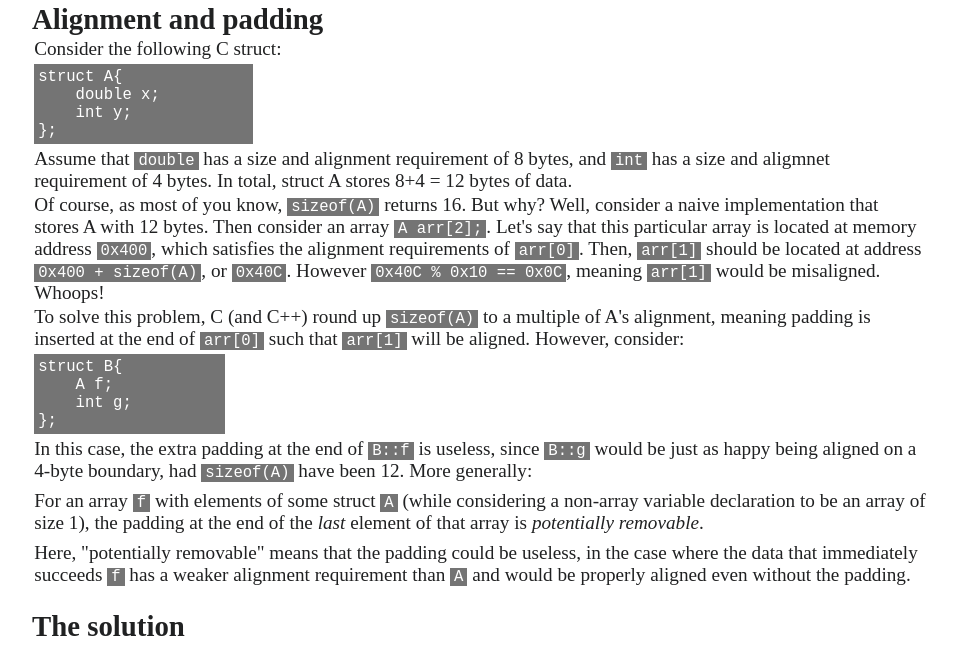
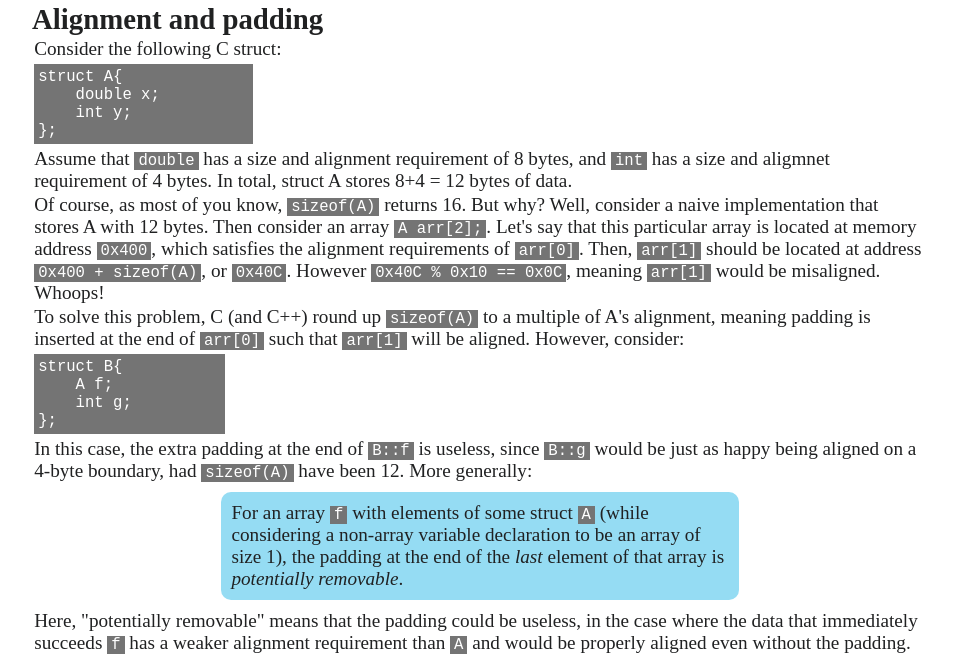
Before and after one commit to 00001H/blog, a plain HTML site: page 2025/09/28/stride.html in a window 1280 px wide. Shown: the part 99-763 px from the top of the page, without its empty margins (160-1117 px from the left). Drawn offline with Linux system fonts and the light colour scheme.

Commit message:
formatting

```diff
--- a/2025/09/28/stride.html
+++ b/2025/09/28/stride.html
@@ -10,6 +10,14 @@
                 padding-top: 4px;
                 padding-bottom: 4px;
                 display: block;
+            }
+            .def{
+                background-color: #95dcf3;
+                margin: 10px auto;
+                width: 58%;
+                padding: 10px;
+                border-radius: 10px;
+                box-sizing: border-box;
             }
             code{
                 background-color: #747474;
@@ -48,7 +56,7 @@
     int g;
 };</code>
 In this case, the extra padding at the end of <code>B::f</code> is useless, since <code>B::g</code> would be just as happy being aligned on a 4-byte boundary, had <code>sizeof(A)</code> have been 12. More generally:
-<span class="block">For an array <code>f</code> with elements of some struct <code>A</code> (while considering a non-array variable declaration to be an array of size 1), the padding at the end of the <em>last</em> element of that array is <em>potentially removable</em>.</span>
+<span class="block def">For an array <code>f</code> with elements of some struct <code>A</code> (while considering a non-array variable declaration to be an array of size 1), the padding at the end of the <em>last</em> element of that array is <em>potentially removable</em>.</span>
 Here, "potentially removable" means that the padding could be useless, in the case where the data that immediately succeeds <code>f</code> has a weaker alignment requirement than <code>A</code> and would be properly aligned even without the padding.
             </p>
             <h2>The solution</h2>
```
